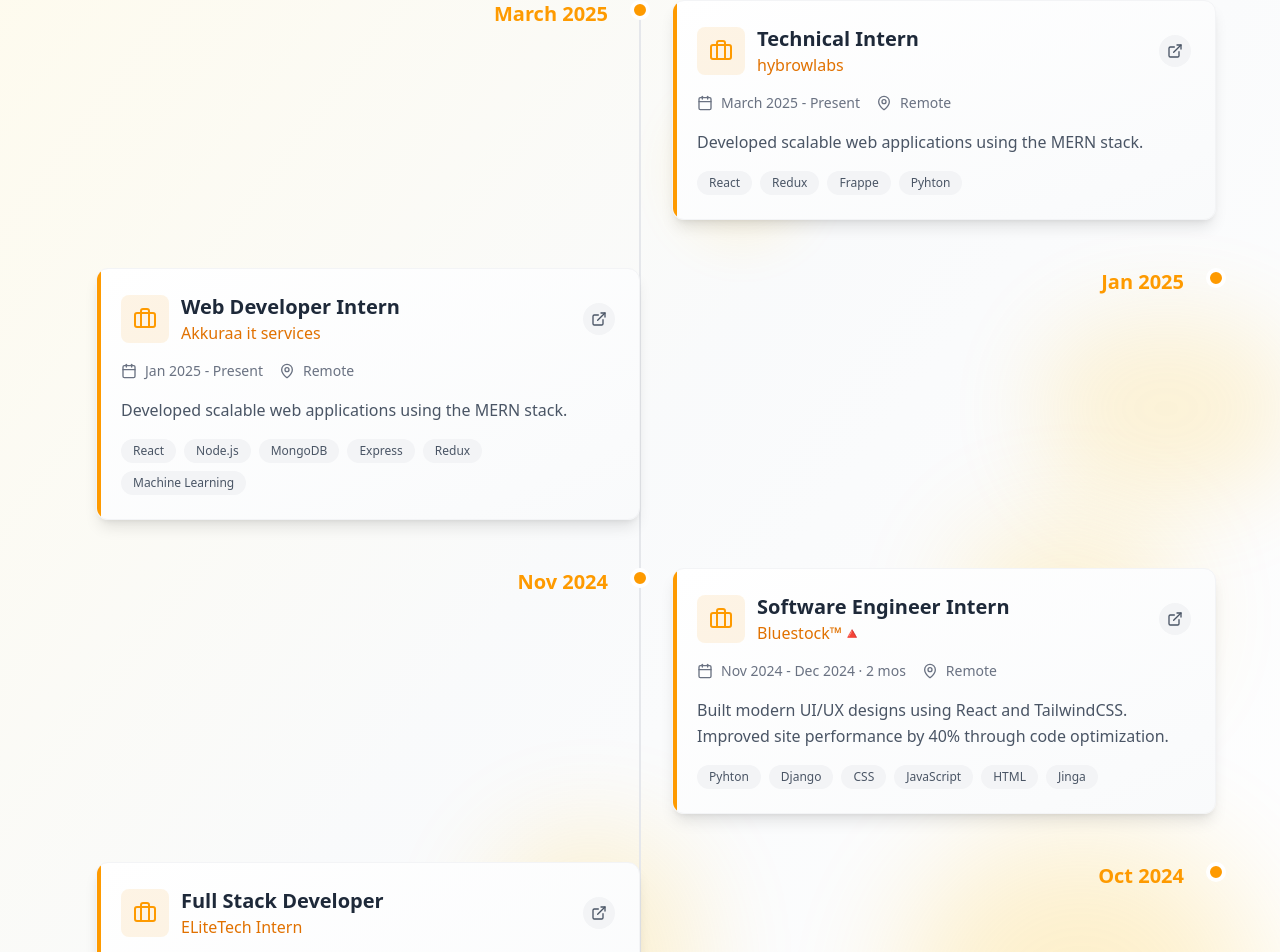
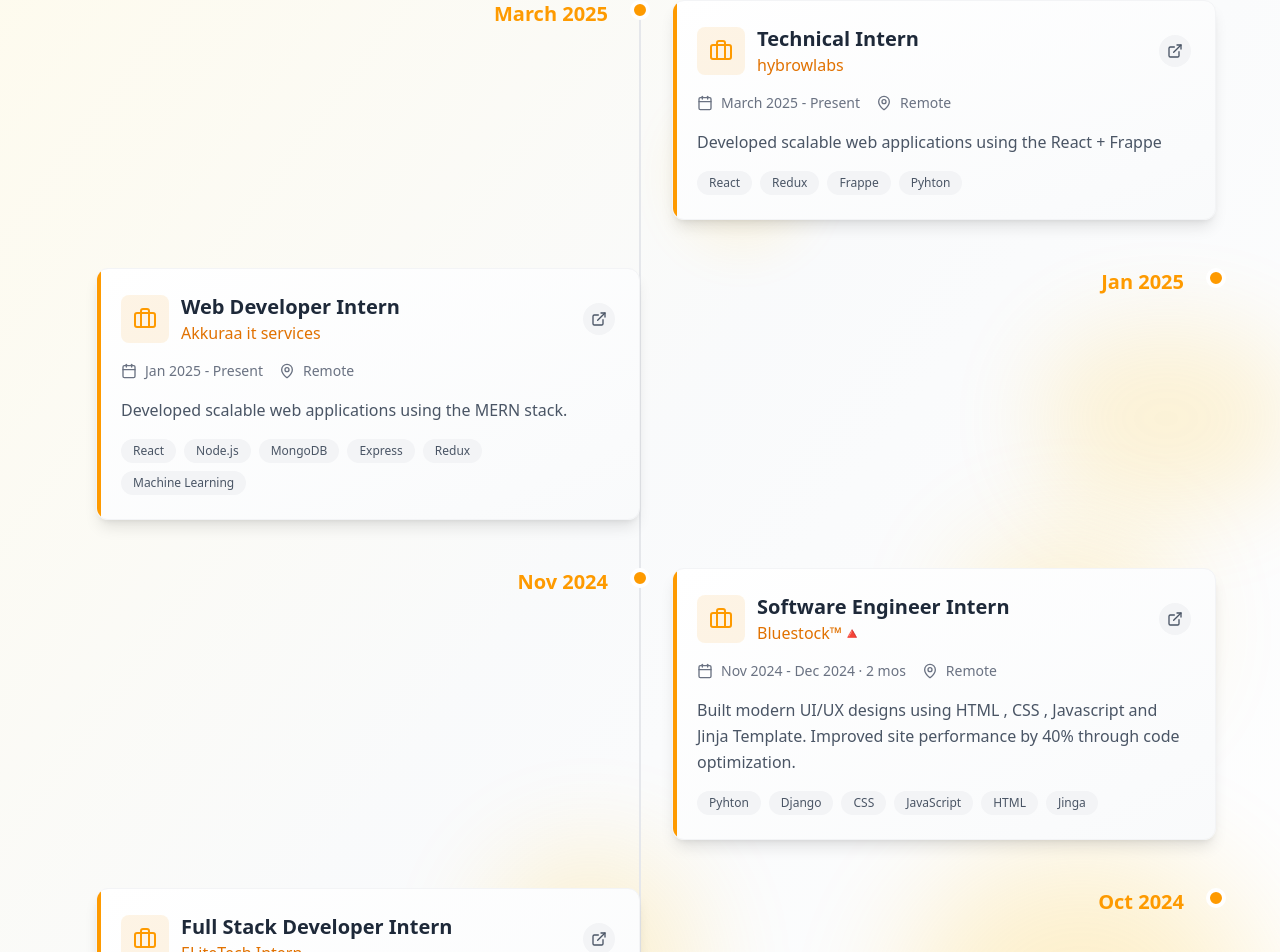
Before and after one commit to PARASMANI-KHUNTE/PARASMANIKHUNTE, a React (Vite) app in the folder client/: page /experience in a window 1280 px wide. Shown: the part 380-1332 px from the top of the page. Built offline with nearby package versions, Linux system fonts and the light colour scheme.

Commit message:
changed description.

```diff
--- a/client/src/pages/Experience.jsx
+++ b/client/src/pages/Experience.jsx
@@ -12,7 +12,7 @@
     companyUrl: "https://hybrowlabs.com/",
     duration: "March 2025 - Present",
     location: "Remote",
-    description: "Developed scalable web applications using the MERN stack.",
+    description: "Developed scalable web applications using the React + Frappe",
     skills: ["React", "Redux" , "Frappe" , "Pyhton"]
   },
   {
@@ -30,11 +30,11 @@
     companyUrl: "https://bluestock.in/",
     duration: "Nov 2024 - Dec 2024 · 2 mos",
     location: "Remote",
-    description: "Built modern UI/UX designs using React and TailwindCSS. Improved site performance by 40% through code optimization.",
+    description: "Built modern UI/UX designs using HTML , CSS , Javascript and Jinja Template. Improved site performance by 40% through code optimization.",
     skills: ["Pyhton","Django", "CSS", "JavaScript", "HTML", "Jinga"]
   },
   {
-    role: "Full Stack Developer",
+    role: "Full Stack Developer Intern",
     company: "ELiteTech Intern",
     companyUrl: "https://www.linkedin.com/company/elite-tech-intern/posts/?feedView=all",
     duration: "Oct 2024 - Nov 2024 · 2 mos",
```
